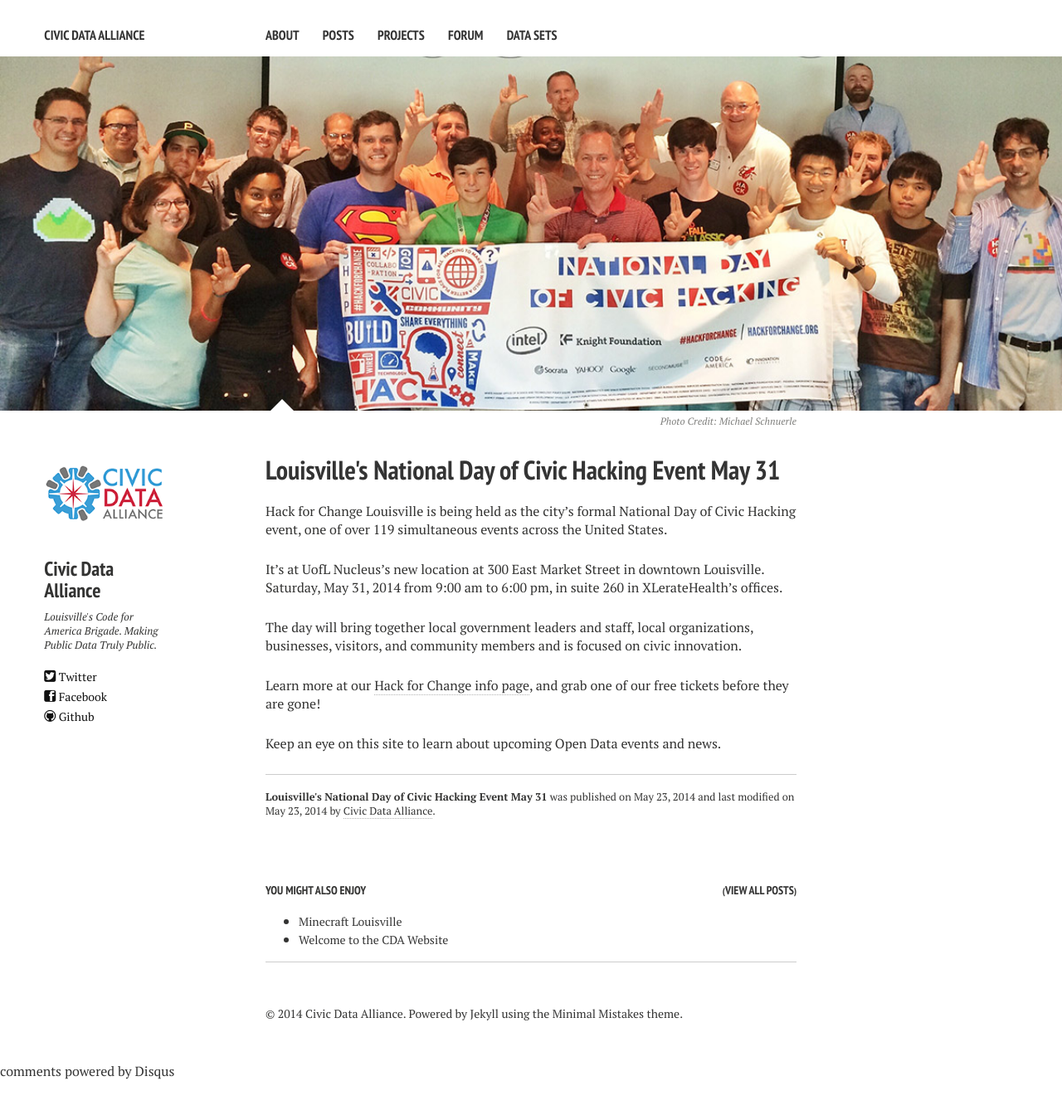
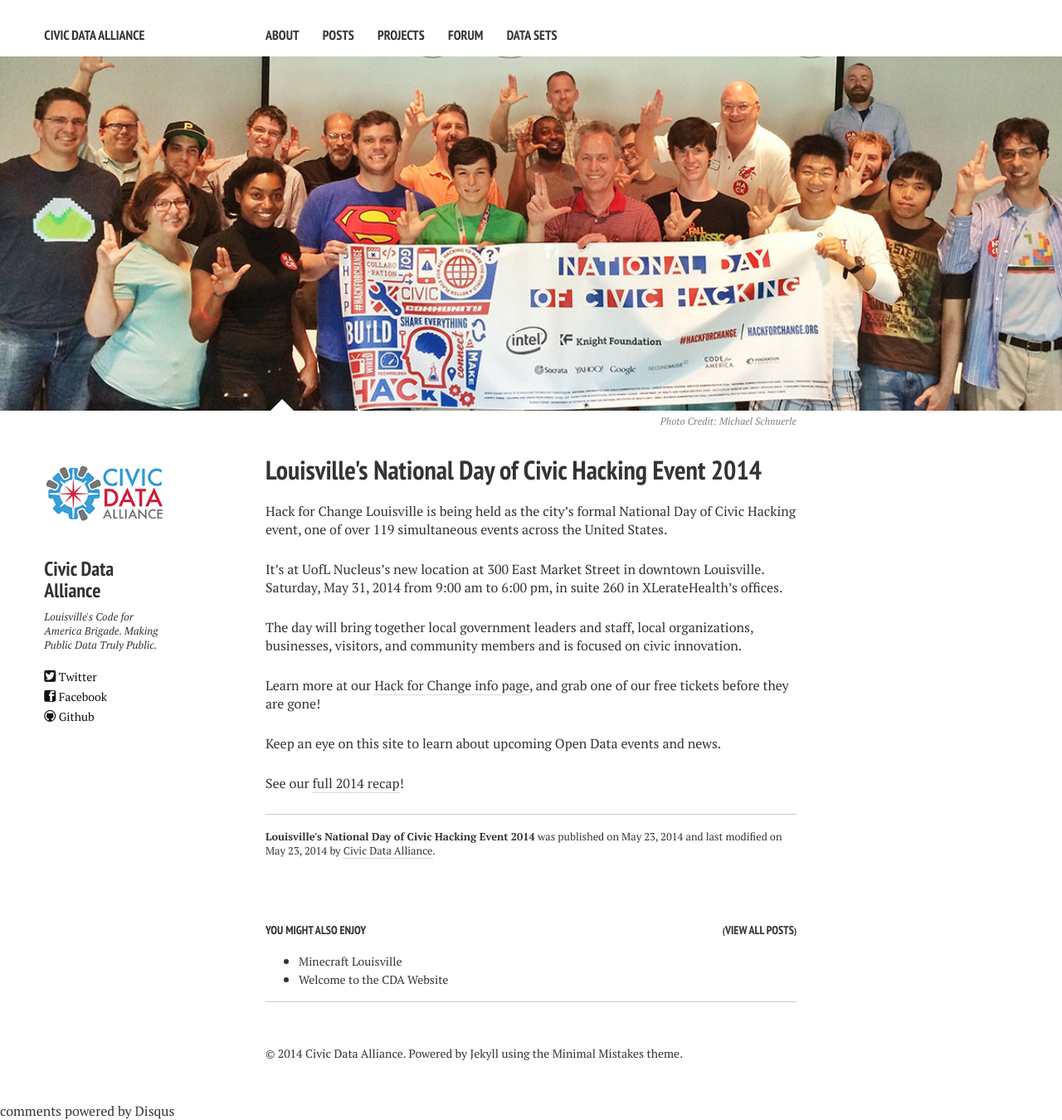
Before and after one commit to reydelleon/civicdata.github.io, a Jekyll site: the page built from _posts/2014-05-23-hack-for-change-louisville.md, in a window 1280 px wide. Shown: the whole page at 83% size. Built offline with Jekyll 4.4.1, drawn with Linux system fonts in a browser that asks for light colours; nearby versions of some CDN libraries; comment, search, counter and statistics services are not loaded; before the commit the page ends 1302 px from its top, so only the background shows below that.

Commit message:
Updated month formatting in projects

```diff
--- a/_layouts/post-index.html
+++ b/_layouts/post-index.html
@@ -51,7 +51,7 @@
         <h2 class="link-post"><a href="{{ site.url }}{{ post.url }}" title="{{ post.title }}">{{ post.title }}</a> <a href="{{ post.link }}" target="_blank" title="{{ post.title }}"><i class="icon-link"></i></h2>
       {% else %}
         <h2><a href="{{ site.url }}{{ post.url }}" title="{{ post.title }}">{{ post.title }}</a></h2>
-        <p>{{ post.date | date: '%m' }} - {% if post.description %}{{ post.description }}{% else %}{{ post.content | strip_html | strip_newlines | truncate: 120 }}{% endif %}</p>
+        <p>{{ post.date | date: '%b' }} - {% if post.description %}{{ post.description }}{% else %}{{ post.content | strip_html | strip_newlines | truncate: 120 }}{% endif %}</p>
       {% endif %}
     </article>
   {% endfor %}
--- a/_posts/2014-05-23-hack-for-change-louisville.md
+++ b/_posts/2014-05-23-hack-for-change-louisville.md
@@ -1,7 +1,7 @@
 ---
 layout: post
-title: Louisville's National Day of Civic Hacking Event May 31
-description: "Louisville's National Day of Civic Hacking Event, Hack for Change May 31 2014"
+title: Louisville's National Day of Civic Hacking Event 2014
+description: "Louisville's National Day of Civic Hacking Event, Hack for Change May 31, 2014"
 modified: 2014-05-23
 tags: [hackathon,ndoch]
 comments: true
@@ -20,3 +20,5 @@ The day will bring together local government leaders and staff, local organizati
 Learn more at our [Hack for Change info page](http://hackforchange.org/events/hack-for-change-louisville/), and grab one of our free tickets before they are gone!
 
 Keep an eye on this site to learn about upcoming Open Data events and news.
+
+See our [full 2014 recap](http://blog.yourmapper.com/2014/06/hack-for-change-louisville-recap-2014/)!
```
